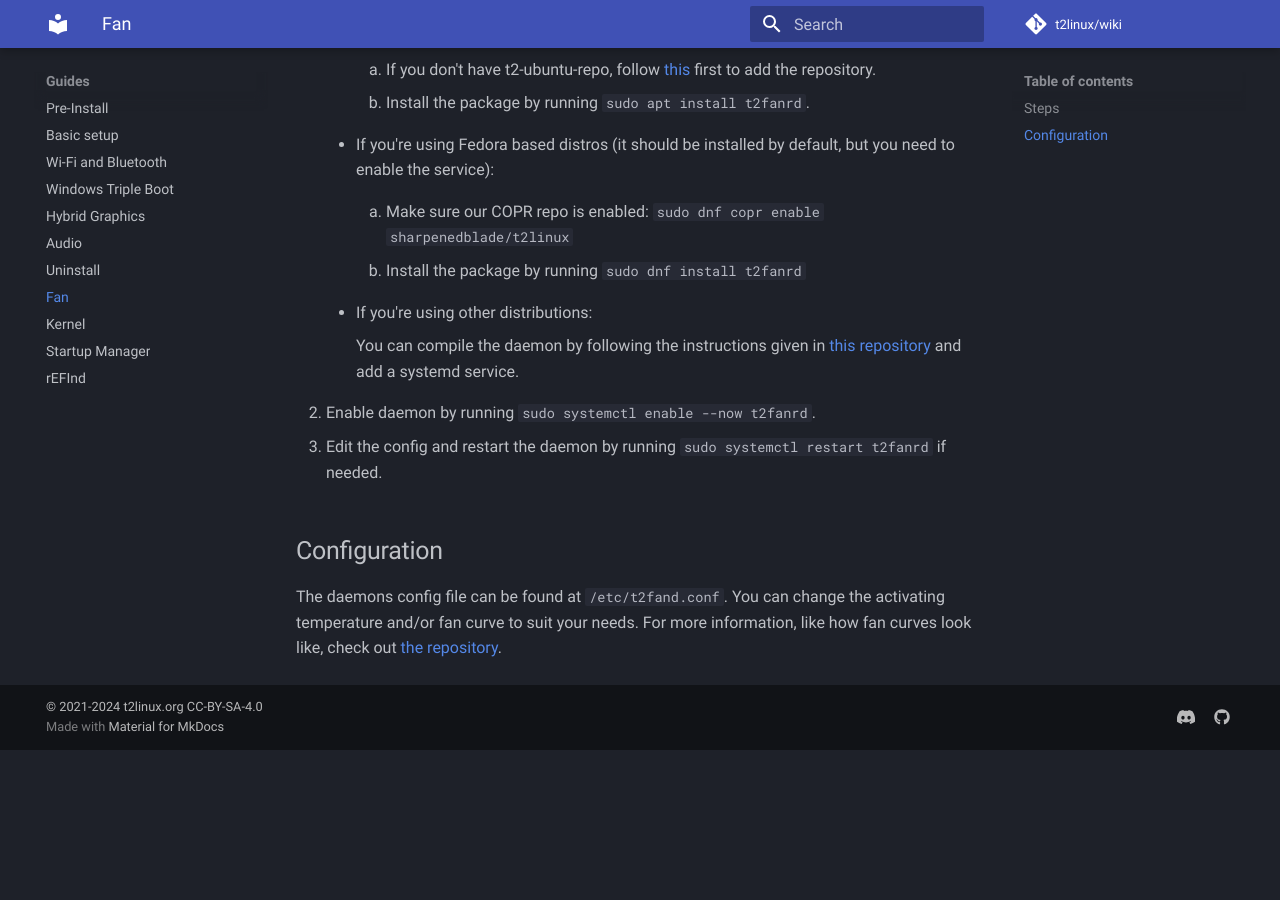
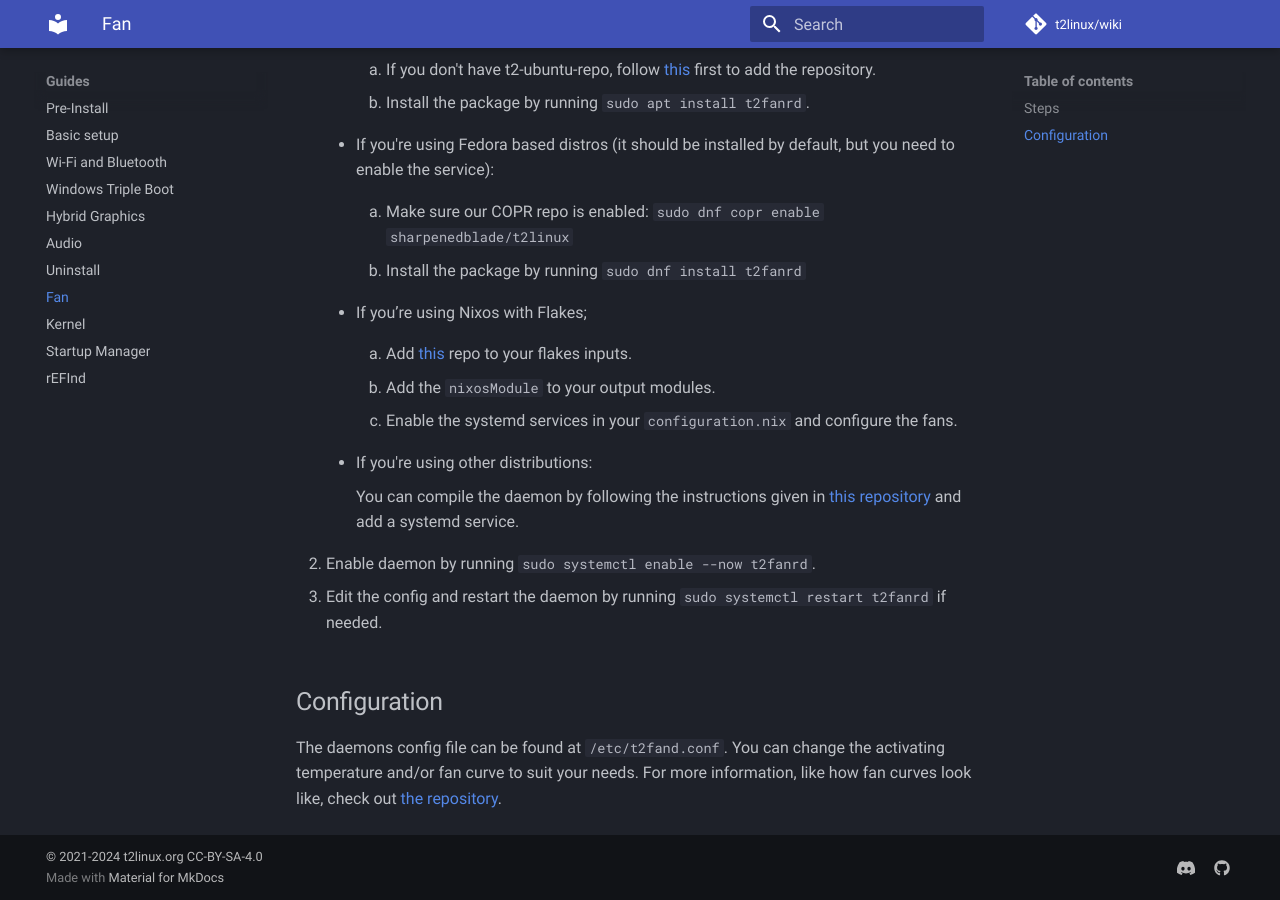
Before and after one commit to t2linux/wiki, an MkDocs documentation site: the page built from docs/guides/fan.md, in a window 1280 px wide and 900 px high, scrolled down 702 px. Built offline with MkDocs 1.6.1 and Material for MkDocs 9.7.7, drawn with Linux system fonts in a browser that asks for light colours; comment, search, counter and statistics services are not loaded; before the commit the page ends 1452 px from its top, so only the background shows below that.

Commit message:
feat: fan.md - Added Nixos instructions
Instructions for installing and configuring the fan for Nixos flake system
added.

```diff
--- a/docs/guides/fan.md
+++ b/docs/guides/fan.md
@@ -26,6 +26,14 @@ In some Macs, the fan has been found to work out of the box. In such a case the
 
         2. Install the package by running `sudo dnf install t2fanrd`
 
+    -   If you’re using Nixos with Flakes;
+
+        1. Add [this](https://github.com/ethanmoss1/T2FanRD) repo to your flakes inputs.
+
+        2. Add the `nixosModule` to your output modules.
+
+        3. Enable the systemd services in your `configuration.nix` and configure the fans.
+
     -   If you're using other distributions:
 
         You can compile the daemon by following the instructions given in [this repository](https://github.com/GnomedDev/T2FanRD) and add a systemd service.
```
